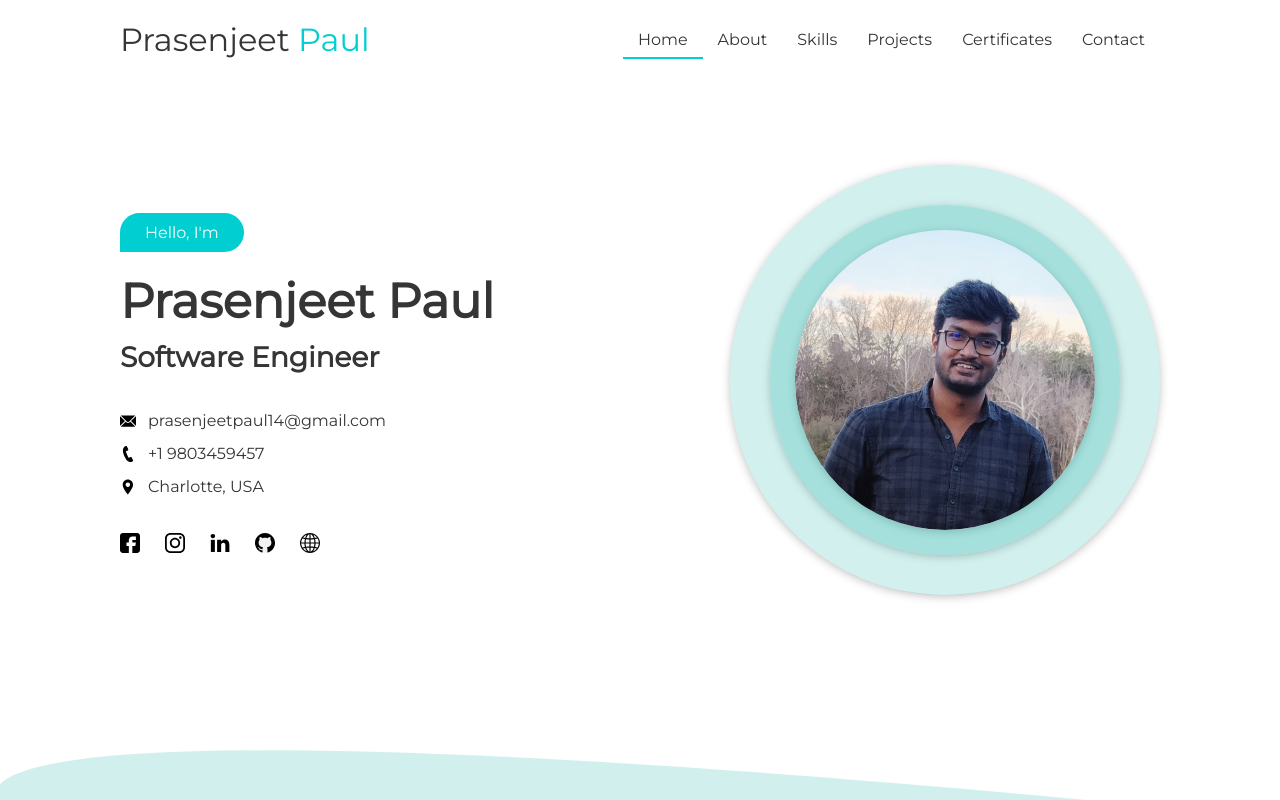
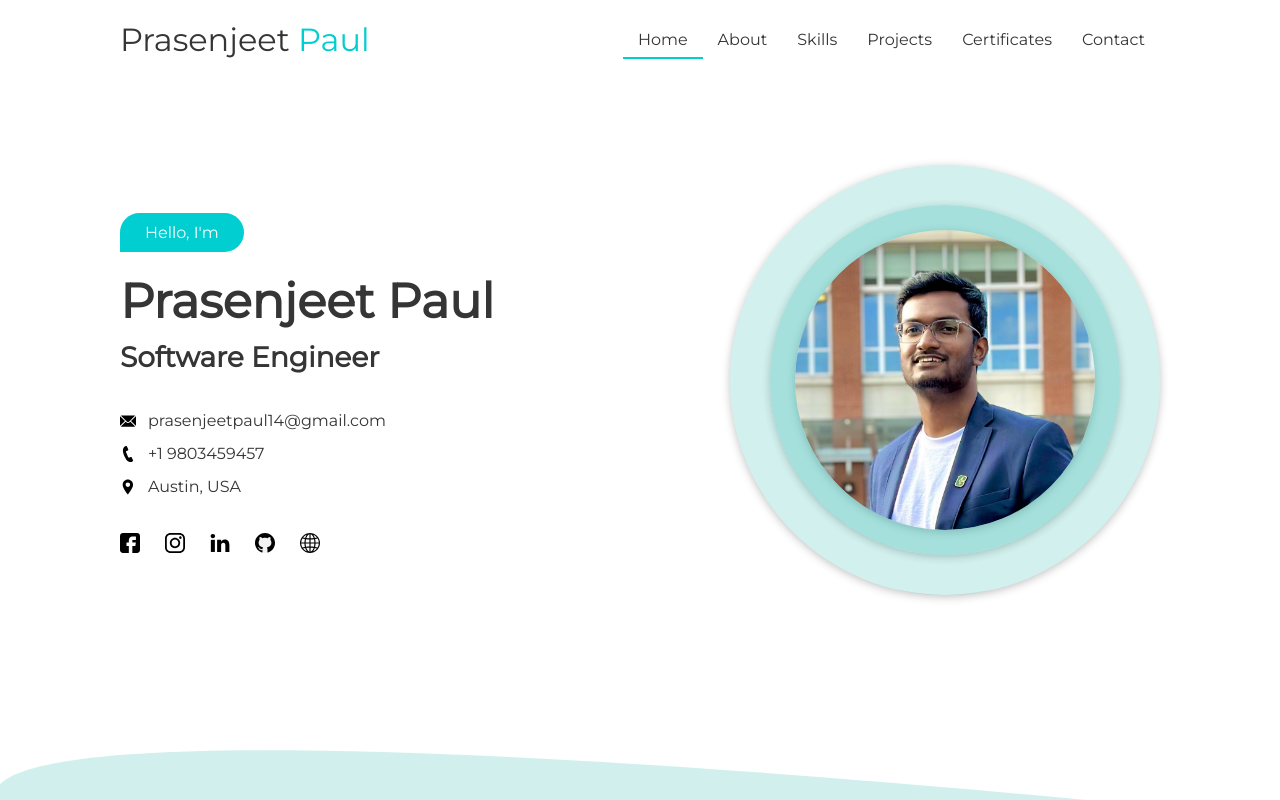
Before and after one commit to prasenjeetpaul/prasenjeetpaul.github.io, a plain HTML site: page index.html in a window 1280 px wide. Shown: the top 800 px of the page. Drawn offline with nearby package versions, Linux system fonts and the light colour scheme.

Commit message:
feat: update intro location and pic

```diff
--- a/index.html
+++ b/index.html
@@ -71,7 +71,7 @@
                             d="m216.210938 0c-122.664063 0-222.460938 99.796875-222.460938 222.460938 0 154.175781 222.679688 417.539062 222.679688 417.539062s222.242187-270.945312 222.242187-417.539062c0-122.664063-99.792969-222.460938-222.460937-222.460938zm67.121093 287.597656c-18.507812 18.503906-42.8125 27.757813-67.121093 27.757813-24.304688 0-48.617188-9.253907-67.117188-27.757813-37.011719-37.007812-37.011719-97.226562 0-134.238281 17.921875-17.929687 41.761719-27.804687 67.117188-27.804687 25.355468 0 49.191406 9.878906 67.121093 27.804687 37.011719 37.011719 37.011719 97.230469 0 134.238281zm0 0" />
                     </svg>
                     <span>
-                        Charlotte, USA
+                        Austin, USA
                     </span>
                 </div>
 
@@ -138,7 +138,7 @@
             <div class="intro-image">
                 <div id="border-outer"></div>
                 <div id="border-inner"></div>
-                <img id="intro-main-image" src="./img/ppaul.jpg">
+                <img id="intro-main-image" src="./img/ppaul_2.jpg">
             </div>
         </div>
     </section>
```
Also changed, not shown: img/ppaul_2.jpg (added).
